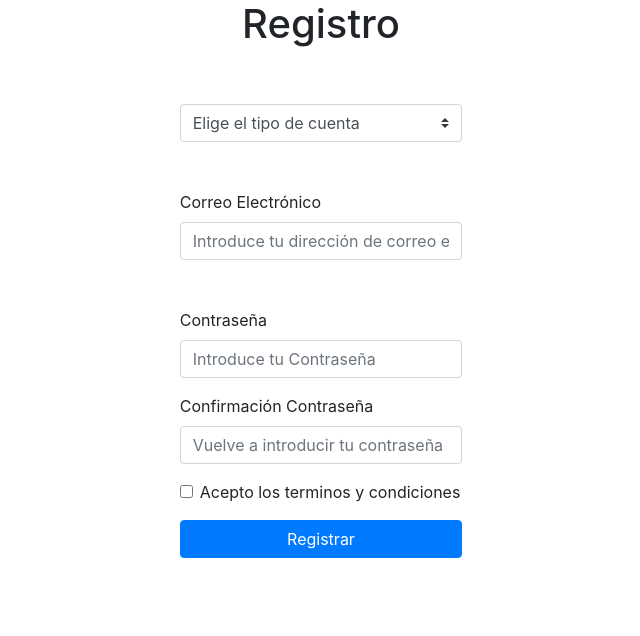
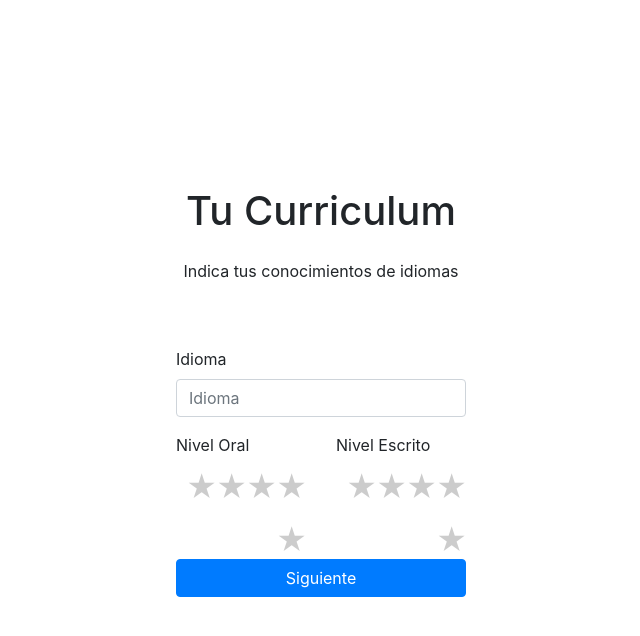
Before and after one commit to jvegaf/LagunaLink-fe, a React (Create React App) app: page / in a window 1280 px wide. Shown: the top 636 px of the page, without its empty margins (319-959 px from the left). Built offline with nearby package versions, Linux system fonts and the light colour scheme.

Commit message:
componente InputRating Falla, cambiando de entorno

```diff
--- a/public/index.html
+++ b/public/index.html
@@ -1,5 +1,5 @@
 <!DOCTYPE html>
-<html lang="en">
+<html lang="es">
   <head>
     <meta charset="utf-8" />
     <link rel="icon" href="%PUBLIC_URL%/favicon.ico" />
--- a/src/App.js
+++ b/src/App.js
@@ -3,12 +3,13 @@ import 'bootstrap/dist/css/bootstrap.min.css';
 // import home from "./pages/home";
 import signIn from "./pages/signIn";
 import signUp from "./pages/signUp";
+import register from "./pages/register";
 
 function App() {
   return (
     <Router>
       <Switch>
-        <Route exact path="/" component={signUp} />
+        <Route exact path="/" component={register} />
         <Route exact path="/signin" component={signIn} />
         <Route exact path="/signup" component={signUp} />
       </Switch>
--- /dev/null
+++ b/src/components/InputRating/InputRating.css
@@ -0,0 +1,39 @@
+*{
+  margin: 0;
+  padding: 0;
+}
+.rate {
+  float: left;
+  height: 46px;
+  padding: 0px;
+}
+.rate:not(:checked) > input {
+  position:absolute;
+  top:-9999px;
+}
+.rate:not(:checked) > label {
+  float:right;
+  width:1em;
+  overflow:hidden;
+  white-space:nowrap;
+  cursor:pointer;
+  font-size:30px;
+  color:#ccc;
+}
+.rate:not(:checked) > label:before {
+  content: '★ ';
+}
+.rate > input:checked ~ label {
+  color: #ffc700;
+}
+.rate:not(:checked) > label:hover,
+.rate:not(:checked) > label:hover ~ label {
+  color: #deb217;
+}
+.rate > input:checked + label:hover,
+.rate > input:checked + label:hover ~ label,
+.rate > input:checked ~ label:hover,
+.rate > input:checked ~ label:hover ~ label,
+.rate > label:hover ~ input:checked ~ label {
+  color: #c59b08;
+}
--- /dev/null
+++ b/src/components/InputRating/index.js
@@ -0,0 +1,29 @@
+import React from "react";
+import "./InputRating.css";
+
+export function InputRating(props) {
+  return (
+    <div class="rate">
+      <input type="radio" id="star5" name={props.name} value="5" />
+      <label for="star5" title="text">
+        5 stars
+      </label>
+      <input type="radio" id="star4" name={props.name} value="4" />
+      <label for="star4" title="text">
+        4 stars
+      </label>
+      <input type="radio" id="star3" name={props.name} value="3" />
+      <label for="star3" title="text">
+        3 stars
+      </label>
+      <input type="radio" id="star2" name={props.name} value="2" />
+      <label for="star2" title="text">
+        2 stars
+      </label>
+      <input type="radio" id="star1" name={props.name} value="1" />
+      <label for="star1" title="text">
+        1 star
+      </label>
+    </div>
+  );
+}
--- /dev/null
+++ b/src/components/LanguageRegister/index.js
@@ -0,0 +1,42 @@
+import React from "react";
+import { InputRating } from "../InputRating";
+
+export default function LanguageRegister() {
+  return (
+    <div className="col-3 m-auto">
+      <div className="row justify-content-center">
+        <h1>Tu Curriculum</h1>
+      </div>
+      <div className="row justify-content-center mt-3">
+        <p>Indica tus conocimientos de idiomas</p>
+      </div>
+      <form className="mt-5">
+        <div className="form-group">
+          <label htmlFor="language">Idioma</label>
+          <input
+            type="text"
+            name="language"
+            className="form-control"
+            id="language"
+            placeholder="Idioma"
+          />
+        </div>
+        <div className="row">
+          <div className="col-6">
+            <label>Nivel Oral</label>
+            <InputRating name="speak_level"/>
+          </div>
+          <div className="col-6">
+            <label>Nivel Escrito</label>
+            <InputRating name="write_level" />
+          </div>
+        </div>
+        <div className="form-group mt-5">
+          <button type="submit" className="btn btn-primary w-100">
+            Siguiente
+          </button>
+        </div>
+      </form>
+    </div>
+  );
+}
--- a/src/components/SignUp/index.js
+++ b/src/components/SignUp/index.js
@@ -2,19 +2,19 @@ import React from "react";
 
 export default function SignUp() {
   return (
-    <div className="col-md-6 m-auto">
+    <div className="col-md-3 m-auto">
       <div className="row justify-content-center">
         <h1>Registro</h1>
       </div>
       <form>
-        <div className="form-group my-5">
-          <select class="custom-select">
-            <option selected>Elige el tipo de cuenta</option>
+        <div className="form-group mt-5">
+          <select className="custom-select">
+            <option defaultValue>Elige el tipo de cuenta</option>
             <option value="1">Estudiante</option>
             <option value="2">Empresa</option>
           </select>
         </div>
-        <div className="form-group my-5">
+        <div className="form-group mt-5">
           <label htmlFor="email">Correo Electrónico</label>
           <input
             type="email"
@@ -45,7 +45,7 @@ export default function SignUp() {
             placeholder="Vuelve a introducir tu contraseña"
           />
         </div>
-        <div className="form-group">
+        <div className="form-group mb-5 mt-4">
           <div className="form-check">
             <input
               type="checkbox"
--- /dev/null
+++ b/src/pages/__shared__/styles.css
@@ -0,0 +1,6 @@
+.center {
+  display: flex;
+  justify-content: center;
+  align-items: center;
+  height:100vh;
+}
--- /dev/null
+++ b/src/pages/register/index.js
@@ -0,0 +1,13 @@
+import React from 'react';
+import LanguageRegister from '../../components/LanguageRegister';
+import '../__shared__/styles.css';
+
+export default function register() {
+  return (
+    <div className="row">
+      <div className="col-12 center">
+        <LanguageRegister />
+      </div>
+    </div>
+  );
+}
--- a/src/pages/signUp/index.js
+++ b/src/pages/signUp/index.js
@@ -1,10 +1,11 @@
-import React from 'react';
-import SignUp from '../../components/SignUp'
+import React from "react";
+import SignUp from "../../components/SignUp";
+import './signUp.css';
 
 export default function signUp() {
   return (
-    <div className="row justify-content-center">
-      <div className="col-md-6 align-self-center">
+    <div className="row">
+      <div className="col-12 center">
         <SignUp />
       </div>
     </div>
--- /dev/null
+++ b/src/pages/signUp/signUp.css
@@ -0,0 +1,6 @@
+.center {
+  display: flex;
+  justify-content: center;
+  align-items: center;
+  height:100vh;
+}
```
Also changed, not shown: src/components/QualificationRegister/index.js (added, +51 -0 lines), src/components/StudentRegister/index.js (added, +51 -0 lines), 1 other file (tests, documents, lock files or other folders).
